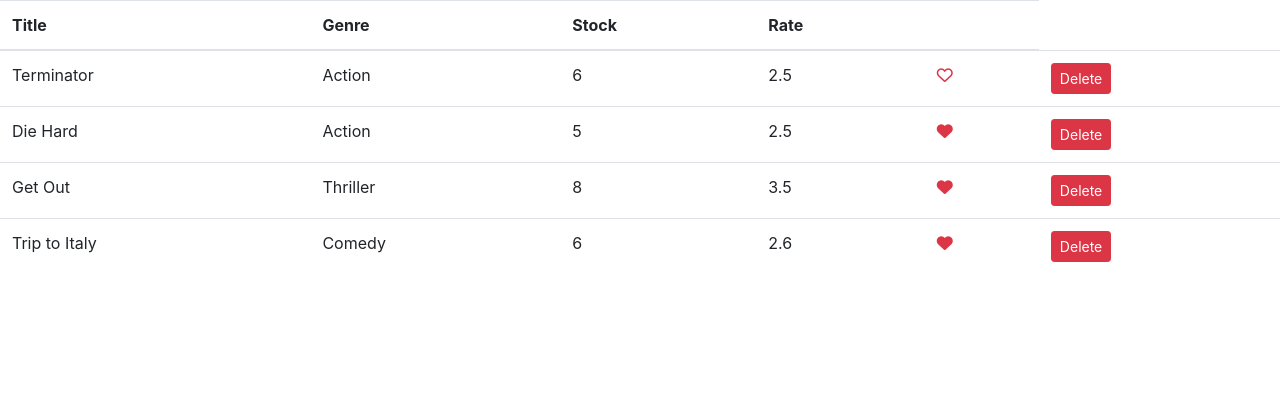
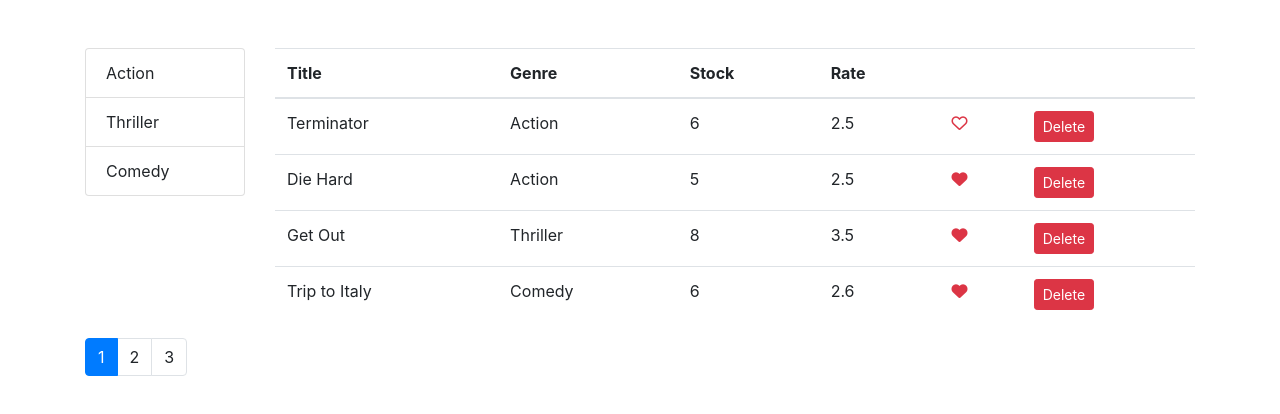
Before and after one commit to monjemaica/react_projects, a React (Create React App) app: page / in a window 1280 px wide. Shown: the top 414 px of the page. Built offline with nearby package versions, Linux system fonts and the light colour scheme.

Commit message:
Add pagination and continuation of filter

```diff
--- a/package.json
+++ b/package.json
@@ -11,6 +11,7 @@
     "@testing-library/react": "^13.4.0",
     "@testing-library/user-event": "^13.5.0",
     "bootstrap": "^4.6.2",
+    "lodash": "^4.17.10",
     "react": "^18.2.0",
     "react-dom": "^18.2.0",
     "react-scripts": "5.0.1",
--- a/src/App.js
+++ b/src/App.js
@@ -1,29 +1,121 @@
 import React, { Component } from "react";
-import Movie from "./components/movie";
+import Movie from "./components/movies";
 import "bootstrap";
+import _ from "lodash";
 
 class App extends Component {
-
   state = {
     movies: [
-      {id: 1,title: "Terminator",genre: "Action",stock: 6,rate: 2.5,isLiked: true},
-      {id: 2,title: "Die Hard",genre: "Action",stock: 5,rate: 2.5,isLiked: false},
-      {id: 3,title: "Get Out",genre: "Thriller",stock: 8,rate: 3.5,isLiked: false},
-      {id: 4,title: "Trip to Italy",genre: "Comedy",stock: 6,rate: 2.6,isLiked: false},
-    ]
+      {
+        id: 1,
+        title: "Terminator",
+        genre: "Action",
+        stock: 6,
+        rate: 2.5,
+        isLiked: true,
+      },
+      {
+        id: 2,
+        title: "Die Hard",
+        genre: "Action",
+        stock: 5,
+        rate: 2.5,
+        isLiked: false,
+      },
+      {
+        id: 3,
+        title: "Get Out",
+        genre: "Thriller",
+        stock: 8,
+        rate: 3.5,
+        isLiked: false,
+      },
+      {
+        id: 4,
+        title: "Trip to Italy",
+        genre: "Comedy",
+        stock: 6,
+        rate: 2.6,
+        isLiked: false,
+      },
+      {
+        id: 5,
+        title: "YRS",
+        genre: "Action",
+        stock: 6,
+        rate: 2.5,
+        isLiked: true,
+      },
+      {
+        id:6,
+        title: "Die Hard",
+        genre: "Action",
+        stock: 5,
+        rate: 2.5,
+        isLiked: false,
+      },
+      {
+        id: 7,
+        title: "Get Out",
+        genre: "Thriller",
+        stock: 8,
+        rate: 3.5,
+        isLiked: false,
+      },
+      {
+        id:8,
+        title: "Trip to Italy",
+        genre: "Comedy",
+        stock: 6,
+        rate: 2.6,
+        isLiked: false,
+      },
+      {
+        id:9,
+        title: "Trip to Italy",
+        genre: "Comedy",
+        stock: 6,
+        rate: 2.6,
+        isLiked: false,
+      },
+
+    ],
+    pageSize: 4,
+    currentPage:1
   };
+
 
   handleLiked = (movie) => {
     const movies = [...this.state.movies];
     const index = movies.indexOf(movie);
-    movies[index] = {...movies[index]}
+    movies[index] = { ...movies[index] };
     movies[index].isLiked = !movies[index].isLiked;
-    this.setState({movies})
+    this.setState({ movies });
   };
 
-  render(){
-    return (<Movie moviesData={this.state.movies} onLiked={this.handleLiked} onDisliked={this.handleDisliked} />);
+
+  handleOnChange = (page) => {
+    this.setState({currentPage:page})
   }
-};
+
+  handleFilter = (movie)=>{
+    console.log(movie);
+  }
+
+  render() {
+    return (
+      <Movie
+        moviesData={this.state.movies}
+        onLiked={this.handleLiked}
+        onDisliked={this.handleDisliked}
+        count = {this.state.movies.length}
+        pageSize = {this.state.pageSize}
+        currentPage = {this.state.currentPage}
+        onChangePage = {this.handleOnChange}
+        onHandleFilter = {this.handleFilter}
+      />
+    );
+  }
+}
 
 export default App;
--- /dev/null
+++ b/src/components/common/filter.jsx
@@ -0,0 +1,21 @@
+import _ from 'lodash';
+import React from 'react';
+// import styles from '../styles.module.css';
+
+const Filter = ({movies, onChangeFilter}) => {
+    const movieData = [...movies];
+    const genre = _.uniq(_.map(movieData, "genre"));
+
+
+    return (
+        <>
+            <ul className="list-group">
+                {genre.map(m =>
+                    <li className="list-group-item" aria-current="true" onClick={() => onChangeFilter(m)}>{m}</li>
+                )}
+            </ul>
+        </>
+    );
+}
+
+export default Filter;
--- /dev/null
+++ b/src/components/common/pagination.jsx
@@ -0,0 +1,26 @@
+import React from 'react';
+import _ from 'lodash';
+
+const Pagination = ({itemsCount, pgsize, onChangePage, currentPage}) => {
+    const pagesCount = Math.ceil(itemsCount/pgsize);
+    const pages = _.range(1, pagesCount + 1);
+
+    if(pages == 1){
+        return null;
+    }
+
+    return (
+        <nav aria-label="Page navigation example">
+            <ul className="pagination">
+                {pages.map(page =>
+                    <li className={page === currentPage ? "page-item active" : "page-item"}>
+                        <a className="page-link" onClick={() => onChangePage(page)}>{page}</a>
+                    </li>
+
+                )}
+            </ul>
+        </nav>
+    );
+}
+
+export default Pagination;
--- a/src/components/movie.jsx
+++ /dev/null
@@ -1,38 +0,0 @@
-import Like from './like';
-import styles from './styles.module.css'
-
-
-const Movie = ({ moviesData, onLiked  }) => {
-
-
-    return (
-        <table className="table">
-            <thead>
-                <tr>
-                    <th scope="col">Title</th>
-                    <th scope="col">Genre</th>
-                    <th scope="col">Stock</th>
-                    <th scope="col">Rate</th>
-                    <th scope="col"></th>
-                </tr>
-            </thead>
-            <tbody>
-                {moviesData.map(m => (
-                    <tr key={m.id}>
-                        <td>{m.title}</td>
-                        <td>{m.genre}</td>
-                        <td>{m.stock}</td>
-                        <td>{m.rate}</td>
-                        <td className ={styles.icon}>
-                            <Like liked = {m.isLiked} onClick={() => onLiked(m)}></Like>
-                        </td>
-                        <td><button className="btn btn-danger btn-sm">Delete</button></td>
-                    </tr>
-                )
-                )}
-            </tbody>
-        </table>
-    );
-}
-
-export default Movie;
--- /dev/null
+++ b/src/components/movies.jsx
@@ -0,0 +1,60 @@
+import Like from './common/like';
+import Pagination from './common/pagination';
+import styles from './styles.module.css';
+import { paginate } from '../utils/paginate';
+import Filter from './common/filter';
+
+const Movie = ({ moviesData, onLiked, count, pageSize, currentPage, onChangePage, onHandleFilter }) => {
+    const movies = paginate(moviesData, currentPage, pageSize)
+
+    return (
+
+        <>
+            <div className="container mt-5">
+                <div className="row">
+                    <div className="col-2">
+                        <Filter movies={moviesData} onChangeFilter={onHandleFilter}></Filter>
+                    </div>
+                    <div className="col-10">
+                        <table className="table">
+                            <thead>
+                                <tr>
+                                    <th scope="col">Title</th>
+                                    <th scope="col">Genre</th>
+                                    <th scope="col">Stock</th>
+                                    <th scope="col">Rate</th>
+                                    <th scope="col"></th>
+                                    <th scope="col"></th>
+                                </tr>
+                            </thead>
+                            <tbody>
+                                {movies.map(m => (
+                                    <tr key={m.id}>
+                                        <td>{m.title}</td>
+                                        <td>{m.genre}</td>
+                                        <td>{m.stock}</td>
+                                        <td>{m.rate}</td>
+                                        <td className={styles.icon}>
+                                            <Like liked={m.isLiked} onClick={() => onLiked(m)}></Like>
+                                        </td>
+                                        <td><button className="btn btn-danger btn-sm">Delete</button></td>
+                                    </tr>
+                                )
+                                )}
+                            </tbody>
+                        </table>
+                    </div>
+                </div>
+                <Pagination
+                    itemsCount={count}
+                    pgsize={pageSize}
+                    currentPage={currentPage}
+                    onChangePage={onChangePage}
+                />
+            </div>
+
+        </>
+    );
+}
+
+export default Movie;
--- a/src/components/styles.module.css
+++ b/src/components/styles.module.css
@@ -6,3 +6,8 @@
     color: #c82333;
     border-color: #bd2130;
 }
+
+
+.listgroup list-group-item :hover{
+    color: #c82333;
+}
--- /dev/null
+++ b/src/utils/paginate.js
@@ -0,0 +1,6 @@
+import _ from 'lodash';
+
+export function paginate(items, pageNumber, pageSize){
+    const startIndex = (pageNumber - 1) * pageSize;
+    return _(items).slice(startIndex).take(pageSize).value();
+}
```
Also changed, not shown: src/components/common/like.jsx (renamed from src/components/like.jsx), 1 other file (tests, documents, lock files or other folders).
